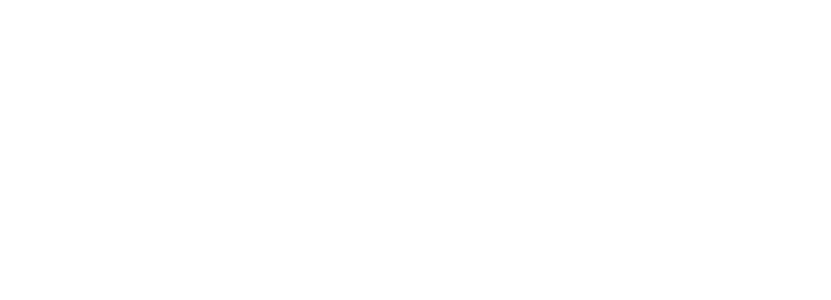
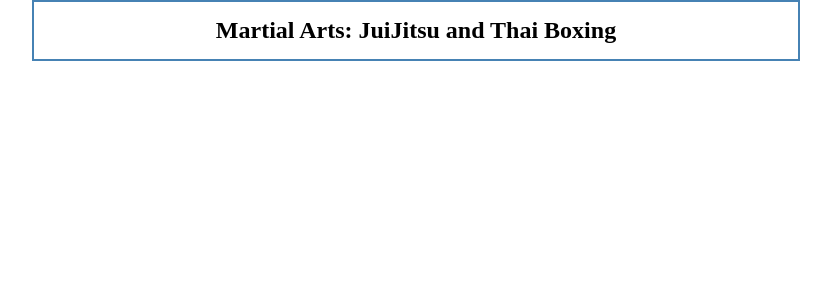
Before and after one commit to JDixon1995/Martial-Arts-App, a React (Create React App) app: page / in a window 1280 px wide. Shown: the top 300 px of the page, without its empty margins (224-1055 px from the left). Built offline with nearby package versions, Linux system fonts and the light colour scheme.

Commit message:
added Header component and hard-coded array of programs.

```diff
--- a/src/App.js
+++ b/src/App.js
@@ -1,9 +1,51 @@
 import './App.css';
+import Header from './components/Header'
 
 const App = () => {
+
+  const programs = [
+    {
+      id: 1,
+      content: 'JuiJitsu Fundamentals',
+      time: '5:00 PM - 6:00 PM',
+      days: 'Mondays and Wednesdays'
+    },
+    {
+      id: 2,
+      content: 'Muay Thai (Thai Boxing)',
+      time: '6:00 PM - 7:30 PM',
+      days: 'Mondays and Wednesdays'
+    },
+    {
+      id: 3,
+      content: 'Kids JuiJitsu',
+      time: '5:00 PM - 6:30 PM',
+      days: 'Tuesdays and Thursdays'
+    },
+    {
+      id: 4,
+      content: 'Advanced JuiJitsu',
+      time: '6:30 PM - 8:00 PM',
+      days: 'Tuesdays and Thursdays'
+    },
+    {
+      id: 5,
+      content: 'Kids Muay Thai (Thai Boxing)',
+      time: '5:00 PM - 6:00 PM',
+      days: 'Fridays'
+    },
+    {
+      id: 6,
+      content: 'Mixed Martial Arts',
+      time: '6:00 PM - 7:00 PM',
+      days: 'Fridays'
+    },
+  ]
+
   return (
-    <div className="App">
-
+    <div className="container">
+      <Header
+      title='Martial Arts: JuiJitsu and Thai Boxing' />
     </div>
   );
 }
--- /dev/null
+++ b/src/components/Header.js
@@ -0,0 +1,11 @@
+import React from 'react'
+
+const Header = ( {title} ) => {
+    return (
+        <header className='header' >
+            <h2>{title}</h2>
+        </header>
+    )
+}
+
+export default Header
--- a/src/index.css
+++ b/src/index.css
@@ -1,13 +1,24 @@
-body {
+* {
   margin: 0;
-  font-family: -apple-system, BlinkMacSystemFont, 'Segoe UI', 'Roboto', 'Oxygen',
-    'Ubuntu', 'Cantarell', 'Fira Sans', 'Droid Sans', 'Helvetica Neue',
-    sans-serif;
-  -webkit-font-smoothing: antialiased;
-  -moz-osx-font-smoothing: grayscale;
+  padding: 0;
+  box-sizing: border-box;
 }
 
-code {
-  font-family: source-code-pro, Menlo, Monaco, Consolas, 'Courier New',
-    monospace;
+.container {
+  display: flex;
+  align-items: center;
+  justify-content: center;
+  flex-direction: column;
+  width: 60%;
+  height: 75%;
+  min-height: 75%;
+  border: 2px solid steelblue;
+  margin: 0 auto;
+  padding: 0 auto;
 }
+
+.header {
+  margin: 5px;
+  padding: 10px;
+  text-align: center;
+}
```
Also changed, not shown: src/components/Programs.js (added, +11 -0 lines).
